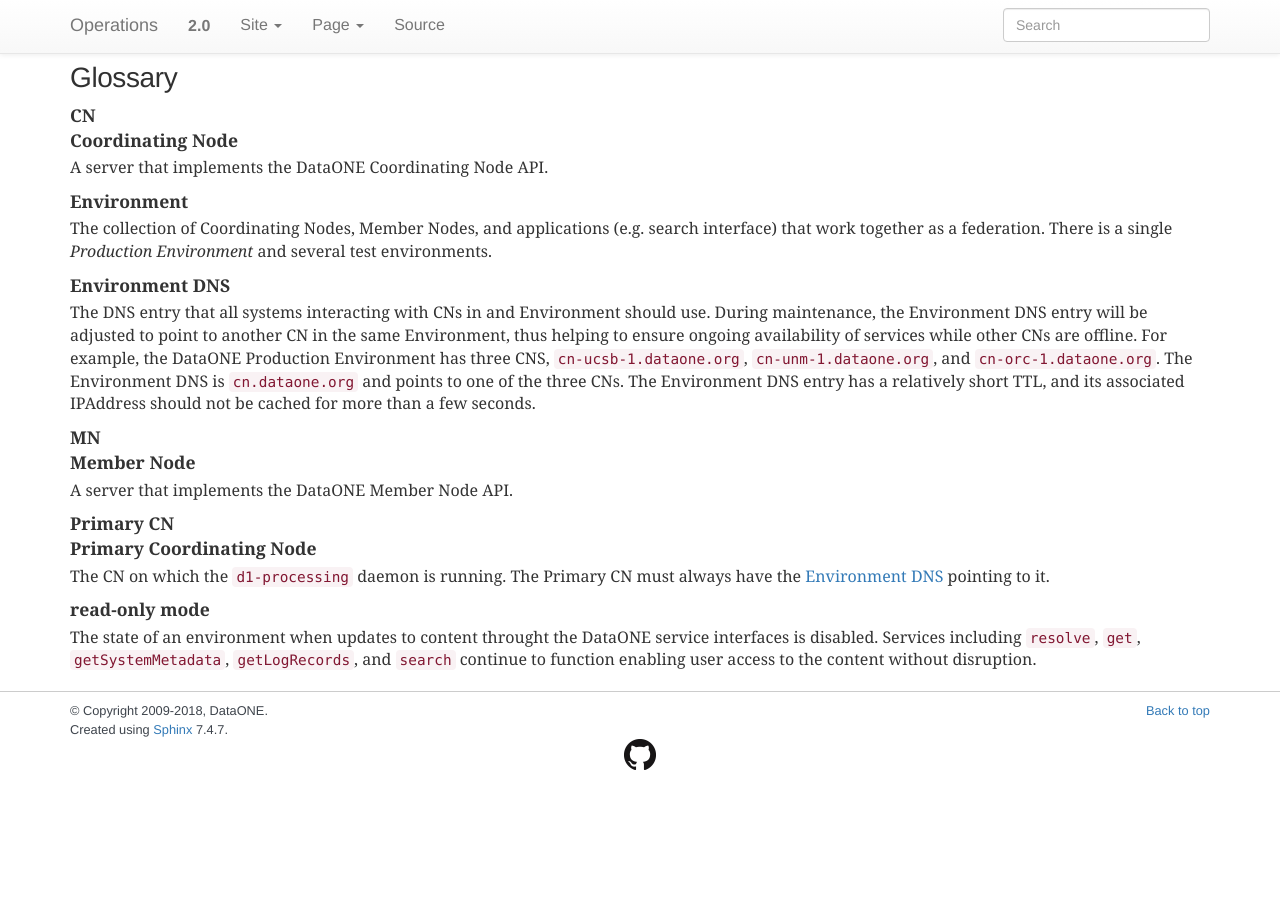
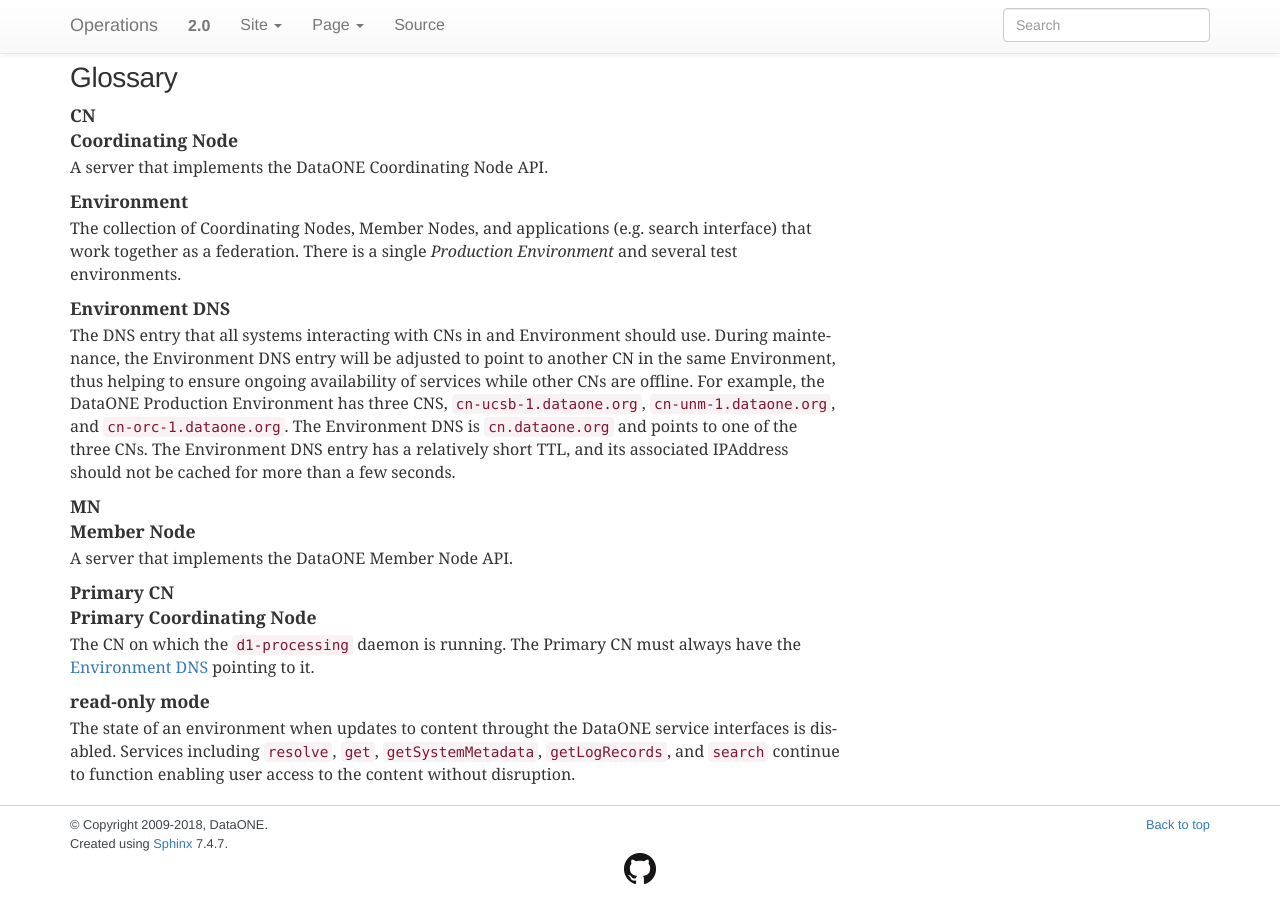
Before and after one commit to DataONEorg/Operations_Documentation, a Sphinx documentation site: the page built from source/glossary.rst, in a window 1280 px wide. Built offline with Sphinx 7.4.7, drawn with Linux system fonts in a browser that asks for light colours; nearby versions of some CDN libraries; library files that are not in the unit come from our copies; formulas are drawn with MathJax 3.

Commit message:
reverting layout

```diff
--- a/source/_templates/layout.html
+++ b/source/_templates/layout.html
@@ -1,85 +1,4 @@
-{% extends "basic/layout.html" %}
-
-{% if theme_bootstrap_version == "3" %}
-  {% set bootstrap_version, navbar_version = "3.3.7", "" %}
-  {% set bs_span_prefix = "col-md-" %}
-{% else %}
-  {% set bootstrap_version, navbar_version = "2.3.2", "-2" %}
-  {% set bs_span_prefix = "span" %}
-{% endif %}
-
-{% set script_files = script_files + [
-    '_static/js/jquery-1.11.0.min.js',
-    '_static/js/jquery-fix.js',
-    '_static/bootstrap-' + bootstrap_version + '/js/bootstrap.min.js',
-    '_static/bootstrap-sphinx.js'
-  ]
-%}
-
-{%- set render_sidebar = (not embedded) and (not theme_nosidebar|tobool) and sidebars %}
-
-{%- set bs_content_width = render_sidebar and "11" or "12"%}
-
-{%- block doctype -%}
-<!DOCTYPE html>
-{%- endblock %}
-
-{# Sidebar: Rework into our Bootstrap nav section. #}
-{% macro navBar() %}
-{% include "navbar" + navbar_version + ".html" %}
-{% endmacro %}
-
-{% if theme_bootstrap_version == "3" %}
-  {%- macro bsidebar() %}
-      {%- if render_sidebar %}
-      <div class="{{ bs_span_prefix }}1">
-        <div id="sidebar" class="bs-sidenav" role="complementary">
-          {%- for sidebartemplate in sidebars %}
-            {%- include sidebartemplate %}
-          {%- endfor %}
-        </div>
-      </div>
-      {%- endif %}
-  {%- endmacro %}
-{% else %}
-  {%- macro bsidebar() %}
-      {%- if render_sidebar %}
-      <div class="{{ bs_span_prefix }}1">
-        <div id="sidebar" class="bs-sidenav well" data-spy="affix">
-          {%- for sidebartemplate in sidebars %}
-            {%- include sidebartemplate %}
-          {%- endfor %}
-        </div>
-      </div>
-      {%- endif %}
-  {%- endmacro %}
-{% endif %}
-
-{%- block extrahead %}
-<meta charset='utf-8'>
-<meta http-equiv='X-UA-Compatible' content='IE=edge,chrome=1'>
-<meta name='viewport' content='width=device-width, initial-scale=1.0, maximum-scale=1'>
-<meta name="apple-mobile-web-app-capable" content="yes">
-{% endblock %}
-
-{# Silence the sidebar's, relbar's #}
-{% block header %}{% endblock %}
-{% block relbar1 %}{% endblock %}
-{% block relbar2 %}{% endblock %}
-{% block sidebarsourcelink %}{% endblock %}
-
-{%- block content %}
-{{ navBar() }}
-<div class="container">
-  <div class="row">
-    {%- block sidebar1 %}{{ bsidebar() }}{% endblock %}
-    <div class="{{ bs_span_prefix }}{{ bs_content_width }} content">
-      {% block body %}{% endblock %}
-    </div>
-    {% block sidebar2 %} {# possible location for sidebar #} {% endblock %}
-  </div>
-</div>
-{%- endblock %}
+{% extends '!layout.html' %}
 
 {%- block footer %}
 <footer class="footer">
--- a/source/_templates/tagcloud.html
+++ /dev/null
@@ -1,21 +0,0 @@
-{% if ablog.tags %}
-  <p><a href="{{ pathto(ablog.tags.path) }}">{{ gettext('Tags') }}</a></p>
-  <style type="text/css">
-    ul.ablog-cloud {list-style: none; overflow: auto;}
-    ul.ablog-cloud li {float: left; height: 20pt; line-height: 12pt; margin-right: 5px;}
-    ul.ablog-cloud a {text-decoration: none; vertical-align: middle; font-size: 0.8rem;}
-    li.ablog-cloud-1{font-size: 80%;}
-    li.ablog-cloud-2{font-size: 95%;}
-    li.ablog-cloud-3{font-size: 110%;}
-    li.ablog-cloud-4{font-size: 125%;}
-    li.ablog-cloud-5{font-size: 140%;}
-  </style>
-  <ul class="ablog-cloud">
-    {% for coll in ablog.tags %}
-      {% if coll %}
-      <li class="ablog-cloud ablog-cloud-{{ coll.relsize(5, 1) }}">
-        <a href="{{ pathto(coll.docname) }}">{{ coll }}</a></li>
-      {% endif %}
-    {% endfor %}
-  </ul>
-{% endif %}
```
